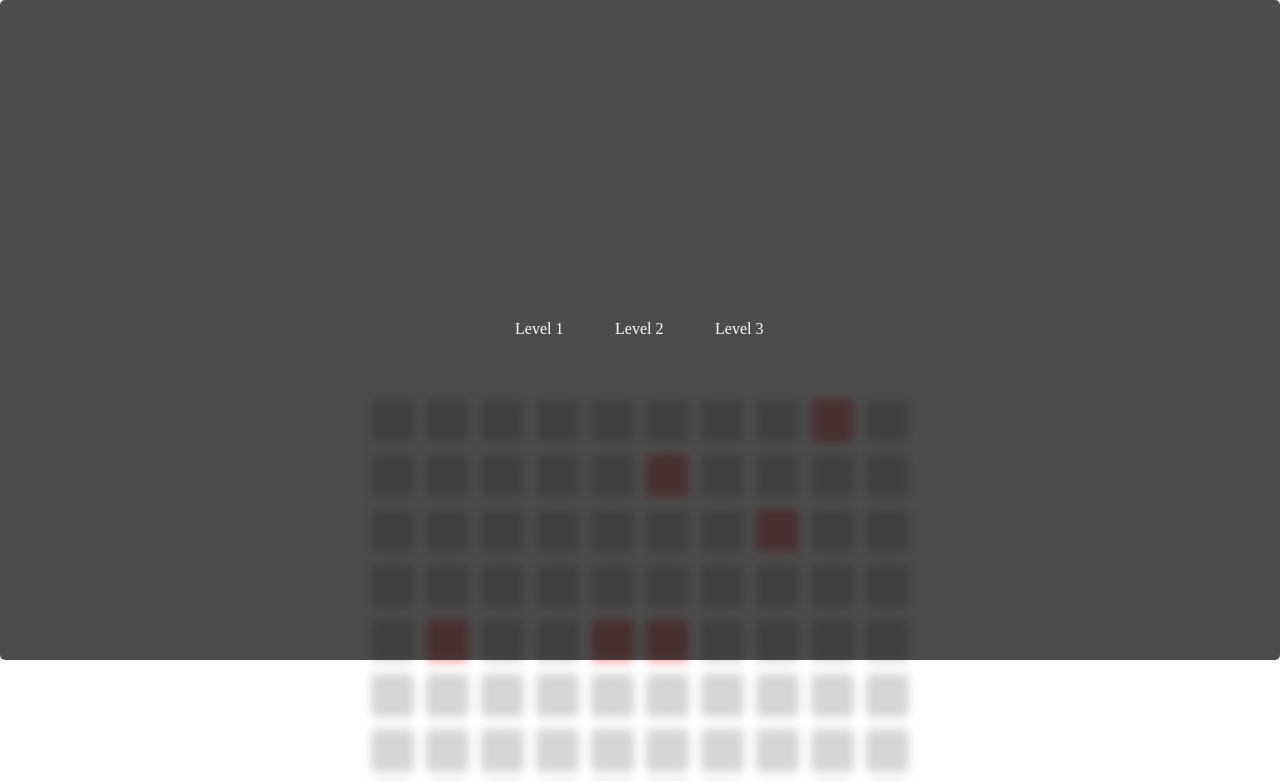
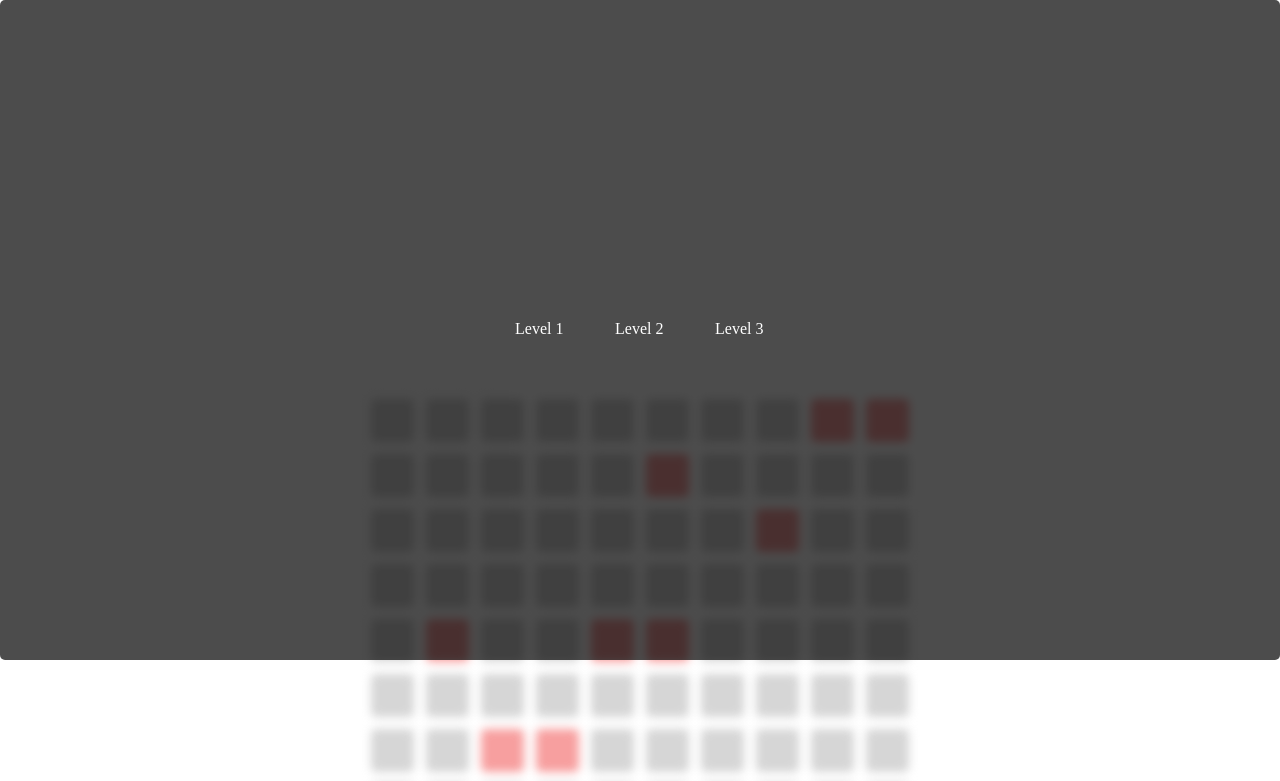
Before and after one commit to Mrez95/CatchTheCat, a plain HTML site: page public_html/index.html in a window 1280 px wide. Shown: the top 781 px of the page. Drawn offline with nearby package versions, Linux system fonts and the light colour scheme.

Commit message:
New Algorithm for Interactive Background
Made specifically for the main screen to bring new level of emersion
gameplay experience

```diff
--- a/public_html/index.html
+++ b/public_html/index.html
@@ -39,11 +39,6 @@
             var newX, newY, intendedDirection; //global
             $(document).ready(function() {
 
-                $(document).on('click', ".platform:not('.active')", function() {
-                    $(this).addClass("blocked");
-                    findPath(cat_x, cat_y, intendedDirection);
-                });
-
                 var arr = [];
                 for (var x = 0; x < 12; x++) { // generate the map
                     arr[x] = [];
@@ -72,10 +67,7 @@
                         $("div#" + randX + "-" + randY).addClass("blocked");
                     }
                 }
-                $("div.button").click(function() {
-                    location.reload();
-                });
-
+                getAi();
             });
 
             function findPath(x, y, direction) { //NOTE: x is up/down. y is left/right. x-1 is up 1. y-1 is left 1
@@ -100,11 +92,12 @@
                         $("div#" + x + "-" + y).removeClass("active") // moved. Change preoccupied color to neutral
                         $("div#" + newX + "-" + newY).addClass("active"); // new position
                         if ($("div#" + newX + "-" + newY).hasClass("platform_exit")) {
-                            alert("Uh-oh. The cat has escaped. YOU LOST!");
+                            location.reload();
                         }
                         cat_x = newX;
                         cat_y = newY; // update new cat location
                         intendedDirection = pathFinding[i]; // gets intended direction
+                        getAi();
                         break;
                     }
                     else if (i >= 3) { // last loop and break didn't trigger so all paths failed.
@@ -112,7 +105,19 @@
                     }
                 }
             }
-
+            function getAi() { // imatate human turn
+                for (var z = 0; z < 1; z++) { // generate z initial blocks
+                    var randX = Math.floor((Math.random() * 10) + 1);
+                    var randY = Math.floor((Math.random() * 10) + 1);
+                    if ($("div#" + randX + "-" + randY).hasClass("active")) {
+                        z--; // increment one more time to randomly generate a fence
+                    }
+                    else {
+                        $("div#" + randX + "-" + randY).addClass("blocked");
+                        setTimeout(function() { findPath(cat_x, cat_y, intendedDirection) },800);
+                    }
+                }
+            }
             //NOTE: positioned in way that opposite directions are placed furthest apart
             function direction1(x, y) {
                 if (!$("div#" + x + "-" + (y - 1)).hasClass("blocked")) { // left
```
